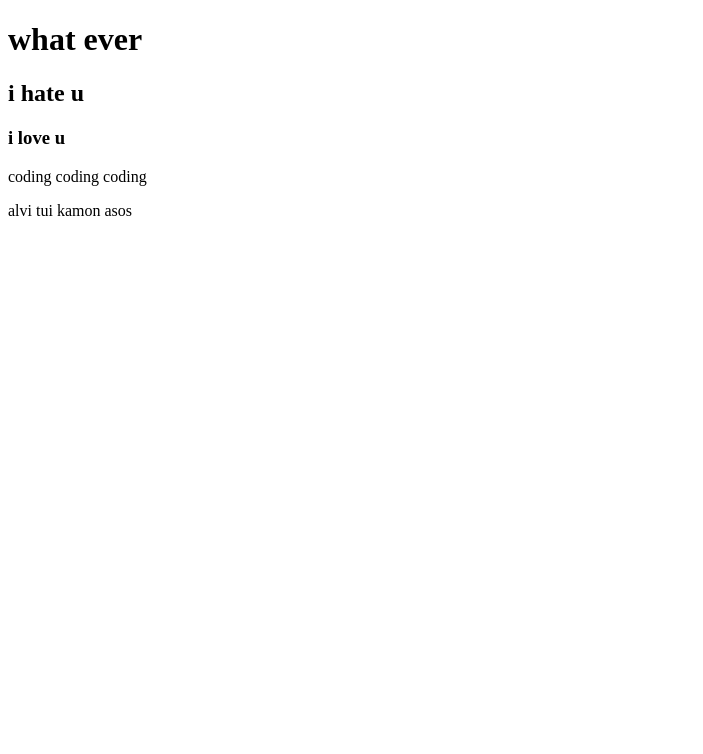
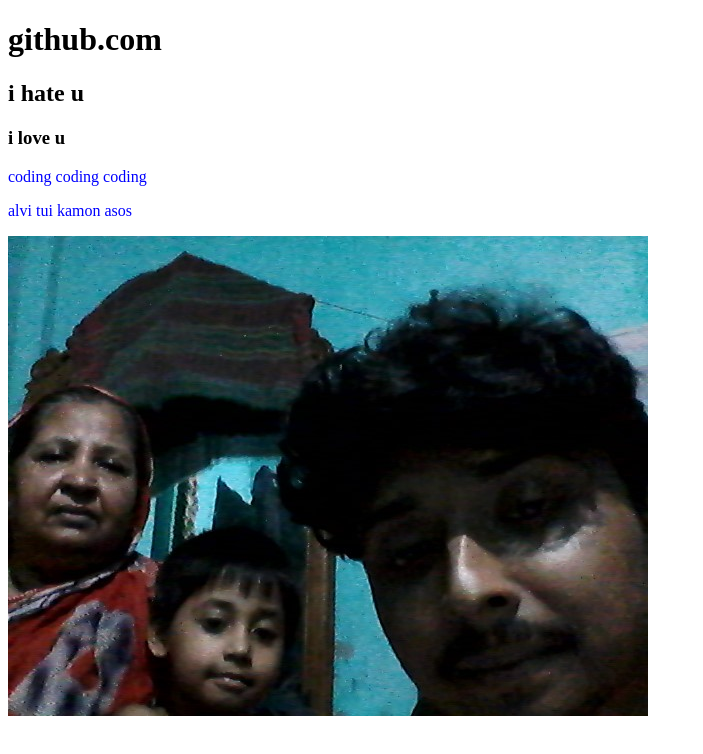
Before and after one commit to babu0176/my-second-repo, a plain HTML site: page index.html in a window 1280 px wide. Shown: the whole page, without its empty margins (0-703 px from the left). Drawn offline with Linux system fonts and the light colour scheme.

Commit message:
add img,change heading

```diff
--- a/index.html
+++ b/index.html
@@ -8,10 +8,11 @@
     <link rel="stylesheet" href="style.css">
 </head>
 <body>
-    <h1>what ever</h1>
+    <h1>github.com</h1>
     <h2>i hate u</h2>
     <h3>i love u</h3>
     <p>coding coding coding</p>
     <p>alvi tui kamon asos</p>
+    <img src="image.jpg" alt="image">
 </body>
 </html>
--- a/style.css
+++ b/style.css
@@ -0,0 +1,3 @@
+p{
+    color: blue;
+}
```
Also changed, not shown: image.jpg (added).
